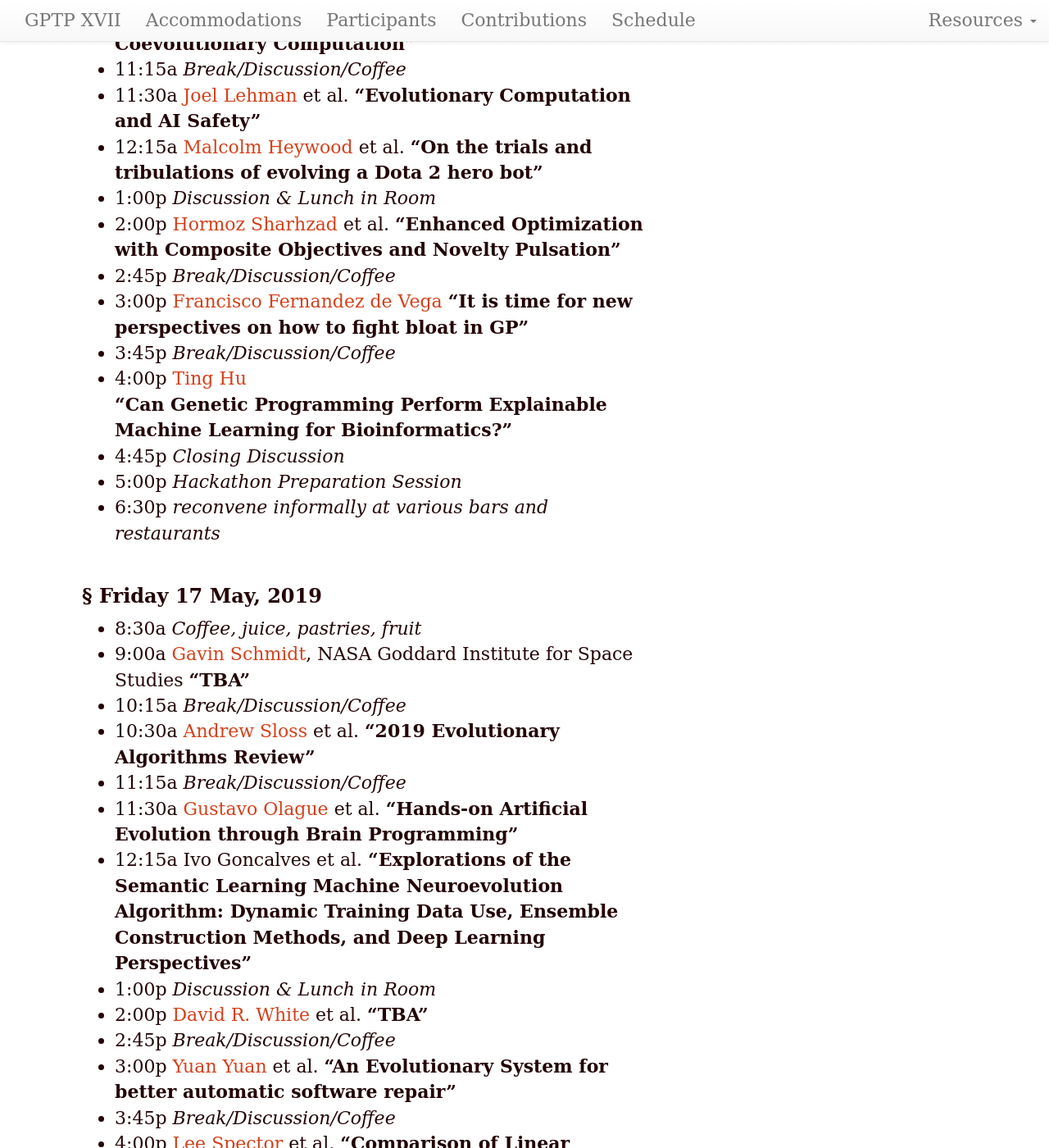
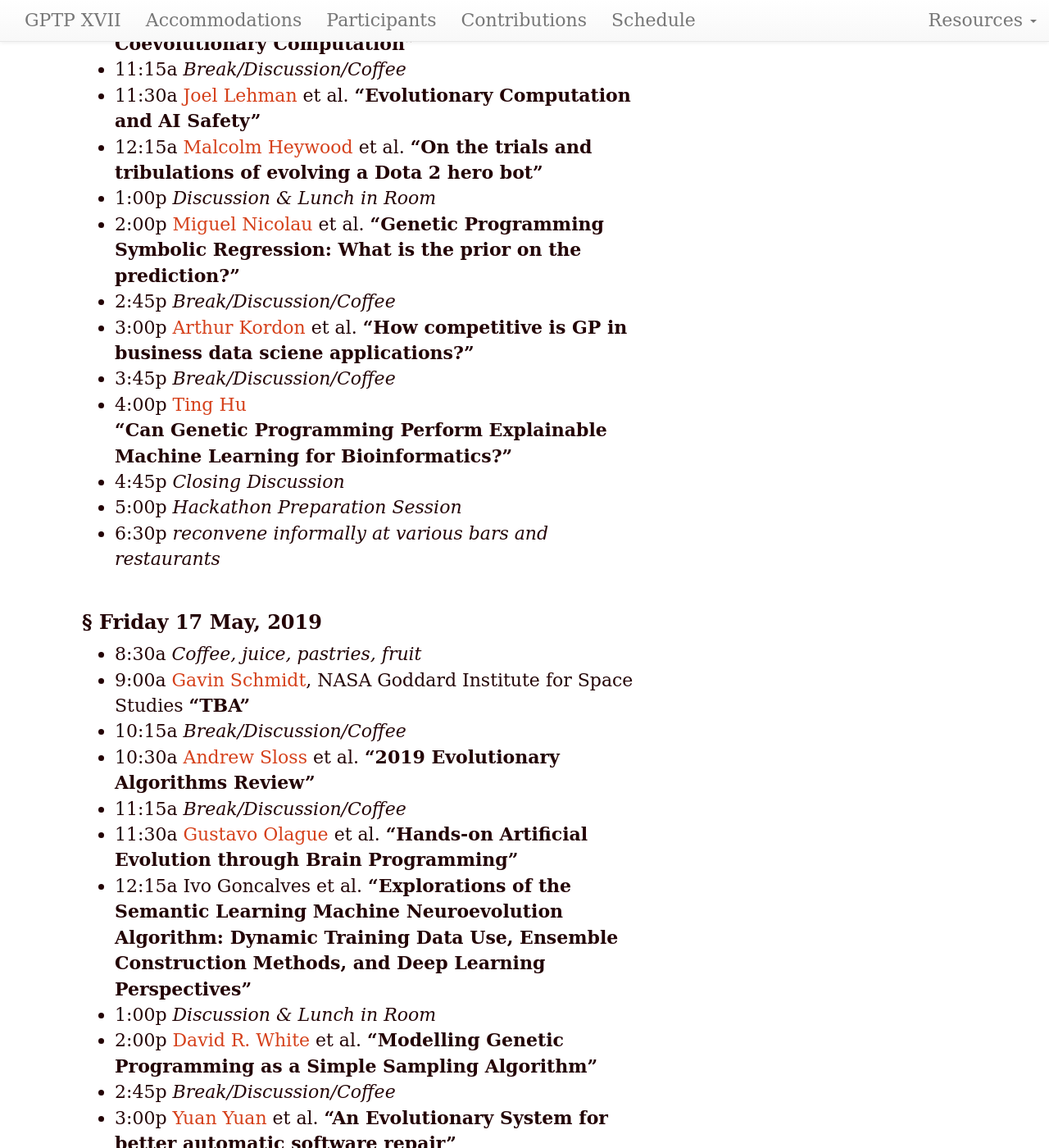
Before and after one commit to GPTP-workshop/gptp-workshop.github.io, a Jekyll site: the page built from schedule.md, in a window 1280 px wide and 1400 px high, scrolled down 730 px. Shown: the whole window at 82% size. Built offline with Jekyll 4.4.1, drawn with Linux system fonts in a browser that asks for light colours; our own code applies the rules of GitHub Pages for plain Markdown files; some of the changed text lies outside the part shown.

Commit message:
Update schedule.md

```diff
--- a/schedule.md
+++ b/schedule.md
@@ -27,11 +27,11 @@ and end after lunch on the last day, that is May 19, 2019.
 - 12:15a [Malcolm Heywood](https://web.cs.dal.ca/~mheywood/) et al.
 **"On the trials and tribulations of evolving a Dota 2 hero bot"**
 - 1:00p _Discussion & Lunch in Room_
-- 2:00p [Hormoz Sharhzad](https://www.linkedin.com/in/hormozshahrzad/) et al.
-**"Enhanced Optimization with Composite Objectives and Novelty Pulsation"**
+- 2:00p [Miguel Nicolau](https://people.ucd.ie/miguel.nicolau) et al.
+**"Genetic Programming Symbolic Regression: What is the prior on the prediction?"**
 - 2:45p _Break/Discussion/Coffee_
-- 3:00p [Francisco Fernandez de Vega](https://www.researchgate.net/profile/Francisco_Vega3)
-**"It is time for new perspectives on how to fight bloat in GP"**
+- 3:00p [Arthur Kordon](https://www.linkedin.com/in/arthur-kordon-a86980/) et al.
+**"How competitive is GP in business data sciene applications?"**
 - 3:45p _Break/Discussion/Coffee_
 - 4:00p [Ting Hu](https://sites.google.com/site/tinghushomepage/)
 **"Can Genetic Programming Perform Explainable Machine Learning for Bioinformatics?"**
@@ -53,7 +53,7 @@ and end after lunch on the last day, that is May 19, 2019.
 **"Explorations of the Semantic Learning Machine Neuroevolution Algorithm: Dynamic Training Data Use, Ensemble Construction Methods, and Deep Learning Perspectives"**
 - 1:00p _Discussion & Lunch in Room_
 - 2:00p [David R. White](http://www.davidrwhite.co.uk/) et al.
-**"TBA"**
+**"Modelling Genetic Programming as a Simple Sampling Algorithm"**
 - 2:45p _Break/Discussion/Coffee_
 - 3:00p [Yuan Yuan](https://www.researchgate.net/profile/Yuan_Yuan73) et al.
 **"An Evolutionary System for better automatic software repair"**
```
Also changed, not shown: other parts of schedule.md (+5 -5 lines).
